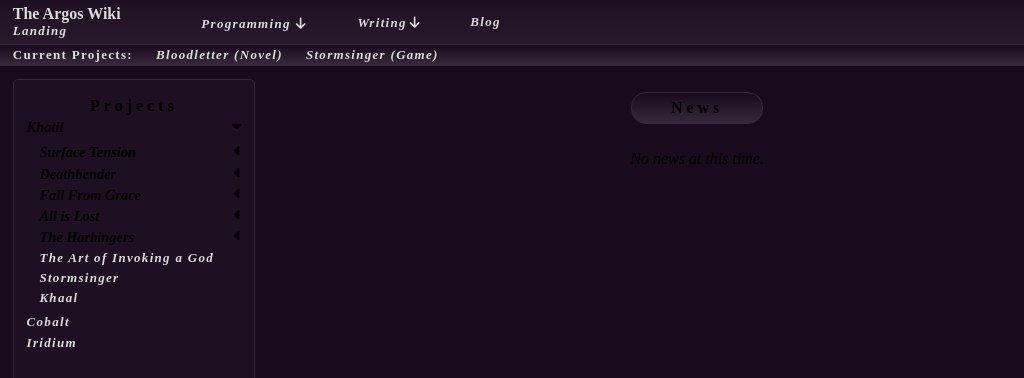
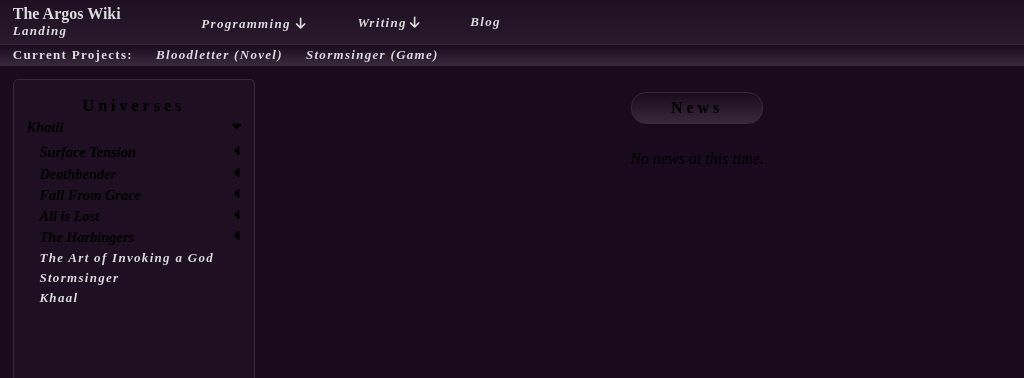
Before and after one commit to israfiel-a/israfiel-a, a plain HTML site: page index.html in a window 1280 px wide. Shown: the top 378 px of the page, 0-1024 px from the left. Drawn offline with Linux system fonts and the light colour scheme.

Commit message:
made "projects" universes instread

```diff
--- a/index.html
+++ b/index.html
@@ -75,7 +75,7 @@
         </aside>
         <main>
             <section>
-                <h1>Projects</h1>
+                <h1>Universes</h1>
                 <button>Khatil <i class="fa-solid fa-caret-down"></i></button>
                 <div class="opened">
                     <button>Surface Tension <i class="fa-solid fa-caret-left"></i></button>
@@ -112,8 +112,6 @@
                     <a href="./pages/games/stormsinger.html">Stormsinger</a>
                     <a href="./pages/games/khaal.html">Khaal</a>
                 </div>
-                <a href="./pages/other/cobalt.html">Cobalt</a>
-                <a href="./pages/other/iridium.html">Iridium</a>
             </section>
             <section>
                 <h1>News</h1>
```
